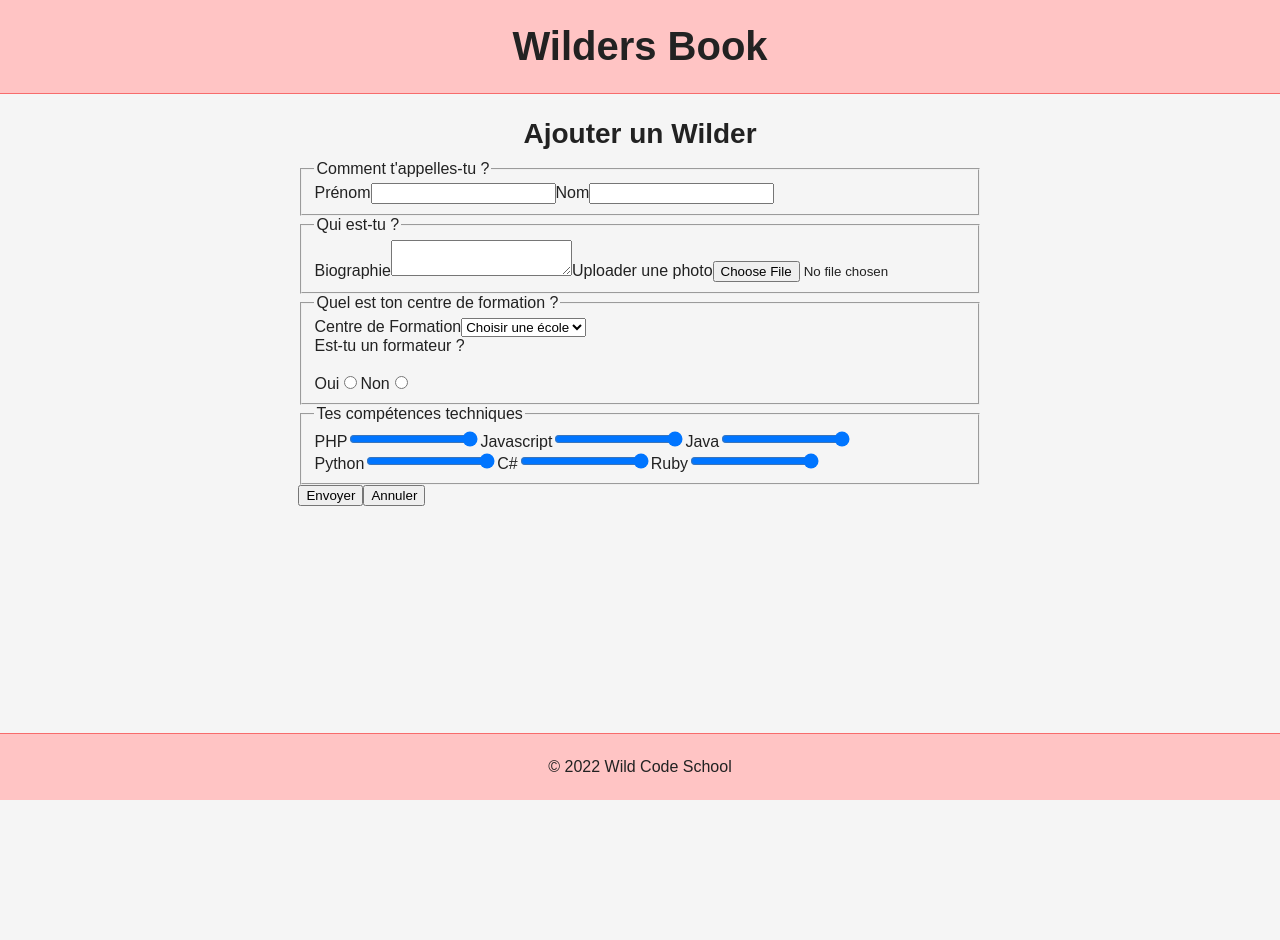
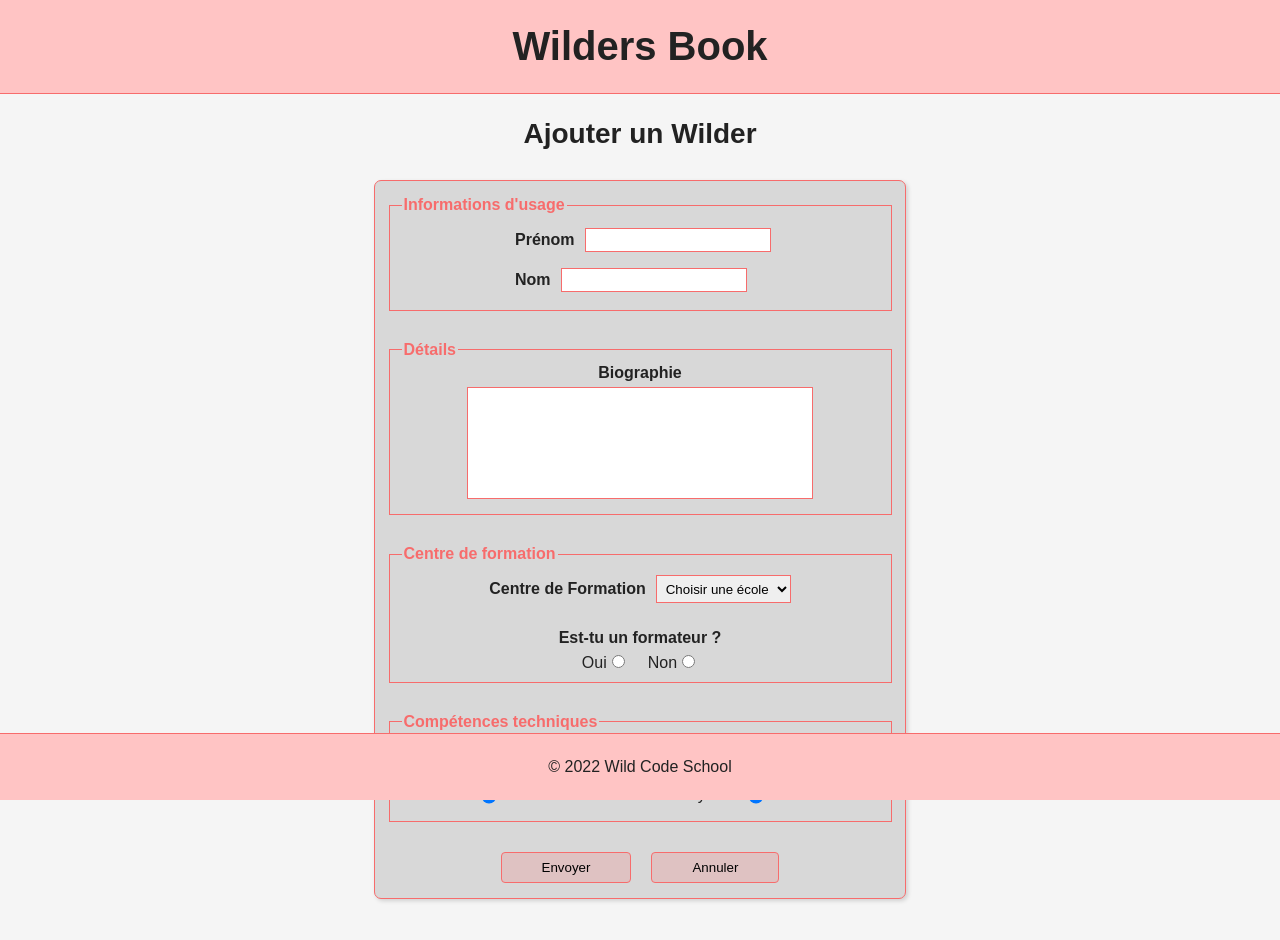
Before and after one commit to vincentDubresson/WCS-CDA-Project-1, a React (Create React App) app in the folder web-app/: page /create-wilder in a window 1280 px wide. Shown: the top 940 px of the page. Before the commit the page ends 800 px from the top, so only its background shows below. Built offline with nearby package versions, Linux system fonts and the light colour scheme.

Commit message:
First part of the new wilder form - Front Integration

```diff
--- a/web-app/src/pages/CreateWilder/CreateWilder.jsx
+++ b/web-app/src/pages/CreateWilder/CreateWilder.jsx
@@ -1,141 +1,213 @@
 import { useState } from 'react';
+import { Link } from 'react-router-dom';
+
+import './CreateWilder.scss';
 
 export default function CreateWilder() {
+  const [firstName, setFirstName] = useState('');
+  const [lastName, setLastName] = useState('');
+  const [description, setDescription] = useState('');
+  const [schoolName, setSchoolName] = useState('');
+  const [isTeacher, setIsTeacher] = useState(null);
+  const [skillScorePhp, setSkillScorePhp] = useState(1);
+  const [skillScoreJs, setSkillScoreJs] = useState(1);
+  const [skillScoreJava, setSkillScoreJava] = useState(1);
+  const [skillScorePython, setSkillScorePython] = useState(1);
+  const [skillScoreCsharp, setSkillScoreCsharp] = useState(1);
+  const [skillScoreRuby, setSkillScoreRuby] = useState(1);
+
+  const handleSubmit = (e) => {
+    e.preventDefault();
+    console.log('submitted');
+  }
 
   return(
     <>
       <h2 className="CreateWilderTitle">Ajouter un Wilder</h2>
-      <form>
-        <fieldset>
-          <legend>Comment t'appelles-tu ?</legend>
-          <label>
+      <form className="WilderForm" onSubmit={(e) => {handleSubmit(e)}}>
+        <fieldset className="WilderFormFieldset InfoFieldset">
+          <legend className="WilderFormFieldsetLegend">Informations d'usage</legend>
+          <label className="WilderFormTextLabel">
             Prénom
             <input
+              className="WilderFormTextInput"
               type="text"
-              value=""
-              onChange=""
+              value={firstName}
+              onChange={(e) => {setFirstName(e.target.value)}}
+              required
             />
           </label>
-          <label>
+          <label className="WilderFormTextLabel">
             Nom
             <input
+              className="WilderFormTextInput"
               type="text"
-              value=""
-              onChange=""
+              value={lastName}
+              onChange={(e) => {setLastName(e.target.value)}}
+              required
             />
           </label>
         </fieldset>
-        <fieldset>
-          <legend>Qui est-tu ?</legend>
-          <label>
+        <fieldset className="WilderFormFieldset DetailsFieldset">
+          <legend className="WilderFormFieldsetLegend">Détails</legend>
+          <label className="WilderFormTextareaLabel">
           Biographie
           <textarea
-            value=""
-            onChange=""
+            className="WilderFormTextarea"
+            value={description}
+            onChange={(e) => {setDescription(e.target.value)}}
+            required
           ></textarea>
           </label>
-          <label>
-            Uploader une photo
+          {/* PRENDRE EN CHARGE L'IMPORT D'IMAGES */}
+          {/* <label className="WilderFormFileLabel">
+            Photo
             <input
               type="file"
-              value=""
-              onChange=""
+              value="aaa"
             />
-          </label>
+          </label> */}
         </fieldset>
 
-        <fieldset>
-          <legend>Quel est ton centre de formation ?</legend>
-          <label>
+        <fieldset className="WilderFormFieldset SchoolFieldset">
+          <legend className="WilderFormFieldsetLegend">Centre de formation</legend>
+          <label className="WilderFormSelectLabel">
             Centre de Formation
-            <select>
+            <select
+              className="WilderFormSelect"
+              value={schoolName}
+              onChange={(e) => {setSchoolName(e.target.value)}}
+              required
+            >
               <option>Choisir une école</option>
-              <option>WCS-Lyon</option>
-              <option>WCS-Paris</option>
-              <option>WCS-Bordeaux</option>
-              <option>WCS-La-Loupe</option>
+              <option defaultValue="WCS-Lyon">WCS-Lyon</option>
+              <option defaultValue="WCS-Paris">WCS-Paris</option>
+              <option defaultValue="WCS-Bordeaux">WCS-Bordeaux</option>
+              <option defaultValue="WCS-La-Loupe">WCS-La-Loupe</option>
             </select>
           </label>
-          <div>
-            <p>Est-tu un formateur ?</p>
-            <label>
-              Oui
-              <input
-                type="radio"
+          <div className="WilderFormRadioContainer">
+            <p className="WilderFormRadioTitle">Est-tu un formateur ?</p>
+            <div className="WilderFormRadio">
+              <label>
+                Oui
+                <input
+                  type="radio"
+                  name="isTeacher"
+                  onChange={() => {setIsTeacher(true)}}
+                  required
                 />
-            </label>
-            <label>
-              Non
-              <input
-                type="radio"
-                />
-            </label>
+              </label>
+              <label>
+                Non
+                <input
+                  type="radio"
+                  name="isTeacher"
+                  onChange={() => {setIsTeacher(false)}}
+                  />
+              </label>
+            </div>
           </div>
         </fieldset>
-        <fieldset>
-          <legend>Tes compétences techniques</legend>
-            <div>
-              <label>
+        <fieldset className="WilderFormFieldset TechFieldset">
+          <legend className="WilderFormFieldsetLegend">Compétences techniques</legend>
+            <div className="WilderFormRangeContainer">
+              <label className="WilderFormRangeLabel">
                 PHP
+                <input type="hidden" defaultValue="PHP" name="skillName" />
                 <input
+                  className="WilderFormRangeInput"
                   type="range"
+                  name="skillScore"
                   min="1"
                   max="5"
                   step="1"
+                  value={skillScorePhp}
+                  onChange={(e) => {setSkillScorePhp(e.target.value)}}
                 />
               </label>
-              <label>
+              <label className="WilderFormRangeLabel">
                 Javascript
+                <input type="hidden" defaultValue="JS" name="skillName" />
                 <input
+                  className="WilderFormRangeInput"
                   type="range"
+                  name="skillScore"
                   min="1"
                   max="5"
                   step="1"
+                  value={skillScoreJs}
+                  onChange={(e) => {setSkillScoreJs(e.target.value)}}
                 />
               </label>
-              <label>
+            </div>
+            <div className="WilderFormRangeContainer">
+              <label className="WilderFormRangeLabel">
                 Java
+                <input type="hidden" defaultValue="Java" name="skillName" />
                 <input
+                  className="WilderFormRangeInput"
                   type="range"
+                  name="skillScore"
                   min="1"
                   max="5"
                   step="1"
+                  value={skillScoreJava}
+                  onChange={(e) => {setSkillScoreJava(e.target.value)}}
+                />
+              </label>
+              <label className="WilderFormRangeLabel">
+                Python
+                <input type="hidden" defaultValue="Python" name="skillName" />
+                <input
+                  className="WilderFormRangeInput"
+                  type="range"
+                  name="skillScore"
+                  min="1"
+                  max="5"
+                  step="1"
+                  value={skillScorePython}
+                  onChange={(e) => {setSkillScorePython(e.target.value)}}
                 />
               </label>
             </div>
-            <div>
-              <label>
-                Python
+            <div className="WilderFormRangeContainer">
+              <label className="WilderFormRangeLabel">
+                C#
+                <input type="hidden" defaultValue="C#" name="skillName" />
                 <input
+                  className="WilderFormRangeInput"
                   type="range"
+                  name="skillScore"
                   min="1"
                   max="5"
                   step="1"
+                  value={skillScoreCsharp}
+                  onChange={(e) => {setSkillScoreCsharp(e.target.value)}}
                 />
               </label>
-              <label>
-                C#
+              <label className="WilderFormRangeLabel">
+                Ruby
+                <input type="hidden" defaultValue="Ruby" name="skillName" />
                 <input
+                  className="WilderFormRangeInput"
                   type="range"
+                  name="skillScore"
                   min="1"
                   max="5"
                   step="1"
-                />
-              </label>
-              <label>
-                Ruby
-                <input
-                  type="range"
-                  min="1"
-                  max="5"
-                  step="1"
+                  value={skillScoreRuby}
+                  onChange={(e) => {setSkillScoreRuby(e.target.value)}}
                 />
               </label>
             </div>
         </fieldset>
-        <div>
-          <button>Envoyer</button>
-          <button>Annuler</button>
+        <div className="WilderFormButtonsContainer">
+          <button className="WilderFormButton">Envoyer</button>
+          <Link to="/">
+            <button className="WilderFormButton">Annuler</button>
+          </Link>
+
         </div>
       </form>
     </>
--- a/web-app/src/pages/CreateWilder/CreateWilder.scss
+++ b/web-app/src/pages/CreateWilder/CreateWilder.scss
@@ -0,0 +1,169 @@
+@import '../../index.scss';
+
+.CreateWilderTitle {
+  margin-bottom: 30px;
+}
+
+.WilderForm {
+  background-color: $bgGrey;
+  display: flex;
+  flex-direction: column;
+  justify-content: center;
+  align-items: center;
+  padding: 15px 0;
+  gap: 30px;
+  border-radius: 7px;
+  border: 1px solid $salmonColor;
+  box-shadow: $mediumShadow;
+
+  .WilderFormFieldset {
+    width: 90%;
+    border: 1px solid $salmonColor;
+
+    .WilderFormFieldsetLegend {
+      color: $salmonColor;
+      font-weight: 600;
+    }
+  }
+
+  .InfoFieldset {
+    display: flex;
+    justify-content: space-around;
+    align-items: center;
+    flex-wrap: wrap;
+
+    .WilderFormTextLabel {
+      display: flex;
+      justify-content: flex-start;
+      align-items: center;
+      width: 250px;
+      height: 40px;
+      gap: 10px;
+      font-weight: 600;
+
+      .WilderFormTextInput {
+        height: 20px;
+        border: 1px solid $salmonColor;
+        padding-left: 5px;
+      }
+    }
+  }
+
+  .DetailsFieldset {
+    display: flex;
+    flex-direction: column;
+    justify-content: center;
+    align-items: center;
+    gap: 20px;
+    padding-bottom: 15px;
+
+    .WilderFormTextareaLabel {
+      display: flex;
+      flex-direction: column;
+      justify-content: center;
+      align-items: center;
+      gap: 5px;
+      width: 70%;
+      font-weight: 600;
+
+      .WilderFormTextarea {
+        width: 100%;
+        height: 100px;
+        resize: none;
+        border: 1px solid $salmonColor;
+        padding: 5px 5px;
+      }
+    }
+
+    .WilderFormFileLabel {
+      display: flex;
+      justify-content: flex-start;
+      align-items: center;
+      height: 40px;
+      gap: 10px;
+      font-weight: 600;
+    }
+  }
+
+  .SchoolFieldset {
+    display: flex;
+    flex-direction: column;
+    justify-content: center;
+    align-items: center;
+    gap: 20px;
+
+    .WilderFormSelectLabel {
+      display: flex;
+      justify-content: flex-start;
+      align-items: center;
+      height: 40px;
+      gap: 10px;
+      font-weight: 600;
+
+      .WilderFormSelect {
+        height: 28px;
+        border: 1px solid $salmonColor;
+        padding: 5px;
+      }
+    }
+
+    .WilderFormRadioContainer {
+      display: flex;
+      flex-direction: column;
+
+      .WilderFormRadioTitle {
+        margin-bottom: 5px;
+        font-weight: 600;
+      }
+
+      .WilderFormRadio {
+        display: flex;
+        justify-content: center;
+        gap: 20px;
+      }
+    }
+  }
+
+  .TechFieldset {
+    display: flex;
+    flex-direction: column;
+
+    .WilderFormRangeContainer {
+      display: flex;
+      justify-content: space-between;
+      align-items: center;
+      gap: 15px;
+      margin-bottom: 5px;
+
+      .WilderFormRangeLabel {
+        display: flex;
+        justify-content: space-between;
+        width: 210px;
+
+        WilderFormRangeInput {
+          color: $salmonColor;
+        }
+      }
+    }
+  }
+
+  .WilderFormButtonsContainer {
+    display: flex;
+    gap: 20px;
+
+    .WilderFormButton {
+      cursor: pointer;
+      background-color: rgba(247, 108, 108, 0.2);
+      display: inline-block;
+      padding: 0.5em 3em;
+      border-radius: 4px;
+      text-decoration: none;
+      border: 1px solid $salmonColor;
+      transition: 0.3s;
+
+      &:hover {
+        background-color: rgba(247, 108, 108, 0.4);
+      }
+    }
+  }
+}
```
